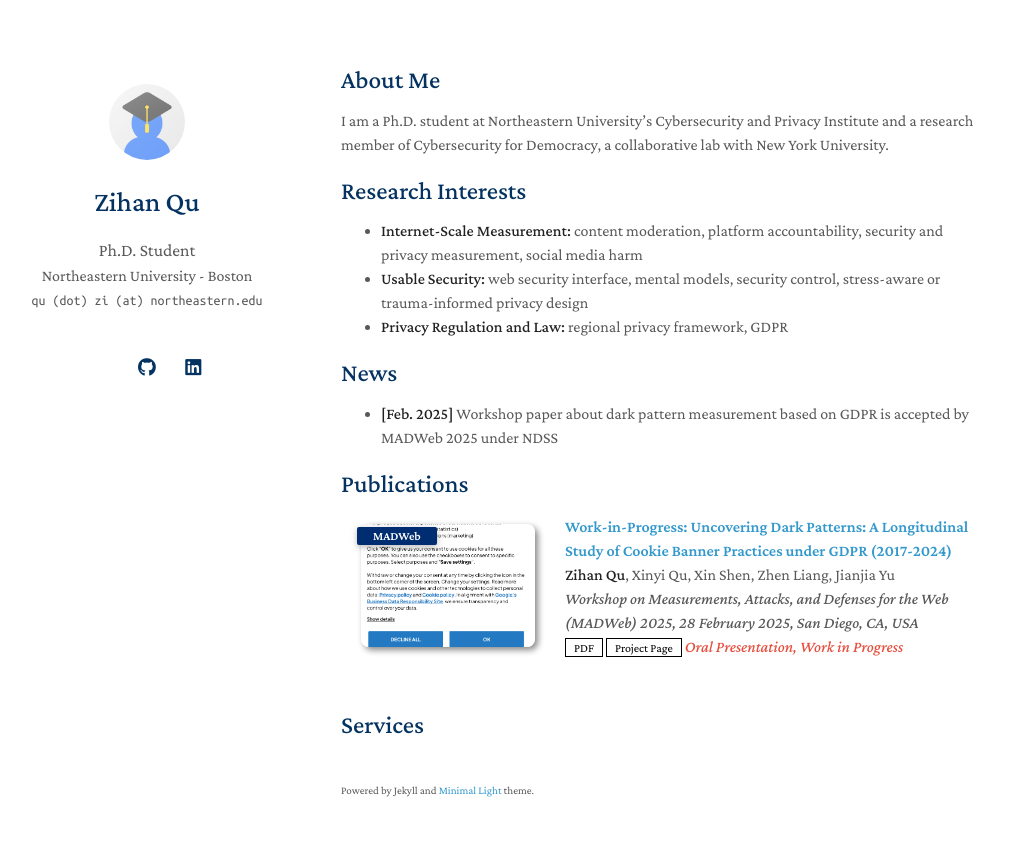
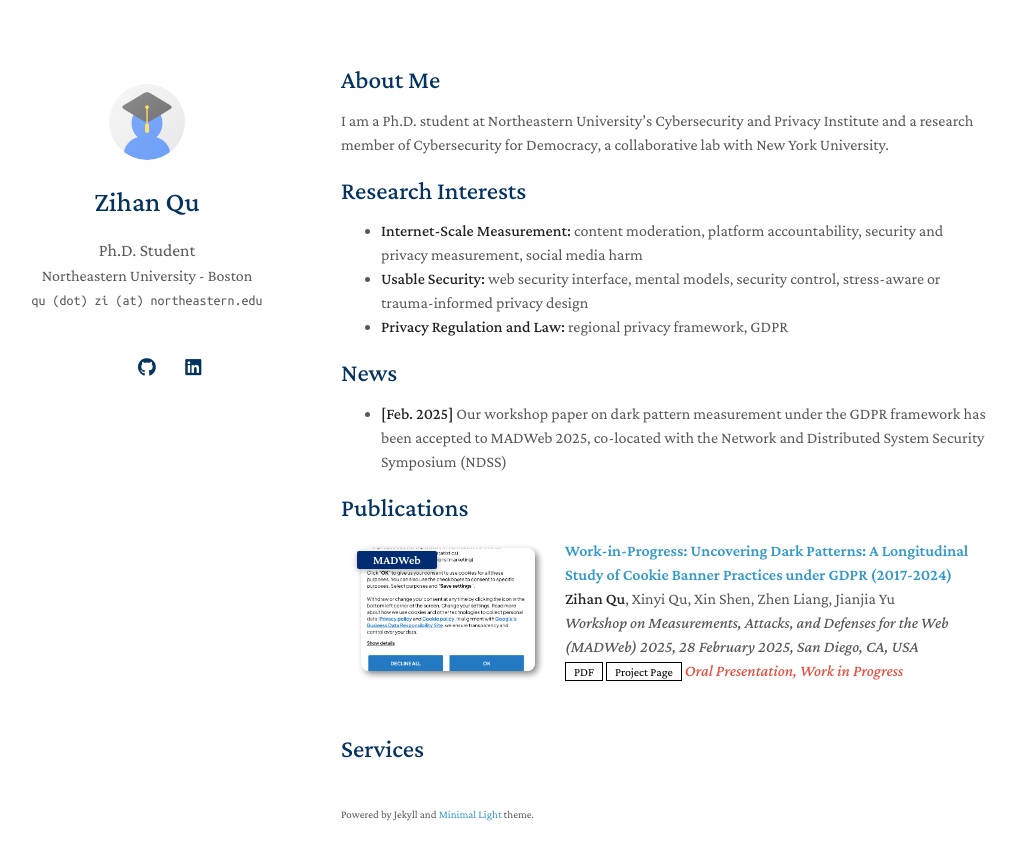
Before and after one commit to ZihanAtJohnsHopkinsISI/ZihanAtJohnsHopkinsISI.github.io, a Jekyll site: the page built from index.md, in a window 1280 px wide. Shown: the top 860 px of the page, without its empty margins (129-1146 px from the left). Built offline with Jekyll 4.4.1, drawn with Linux system fonts in a browser that asks for light colours; a style sheet for code colours, icons or effects is not loaded; our own code applies the rules of GitHub Pages for plain Markdown files.

Commit message:
Revise news entry for clarity and detail

```diff
--- a/index.md
+++ b/index.md
@@ -14,7 +14,7 @@ I am a Ph.D. student at Northeastern University’s Cybersecurity and Privacy In
 
 ## News
 
-- **[Feb. 2025]** Workshop paper about dark pattern measurement based on GDPR is accepted by MADWeb 2025 under NDSS
+- **[Feb. 2025]** Our workshop paper on dark pattern measurement under the GDPR framework has been accepted to MADWeb 2025, co-located with the Network and Distributed System Security Symposium (NDSS)
 
 {% include_relative _includes/publications.md %}
 
```
